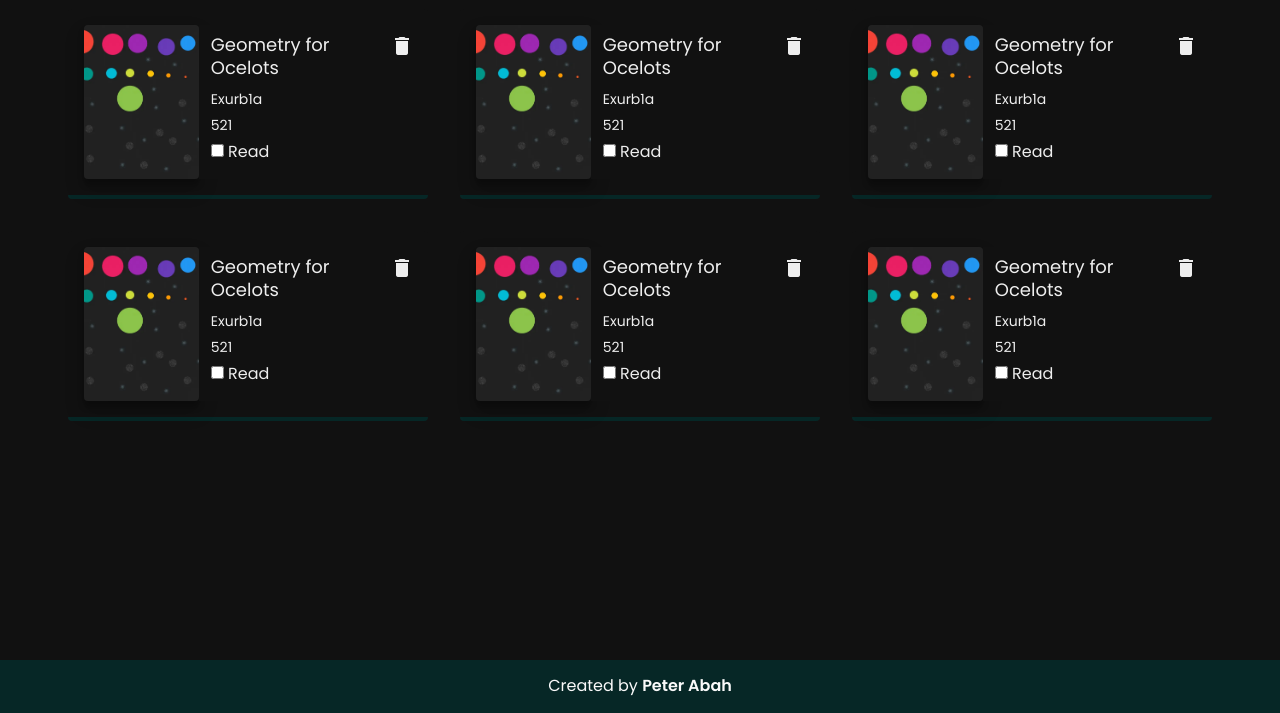
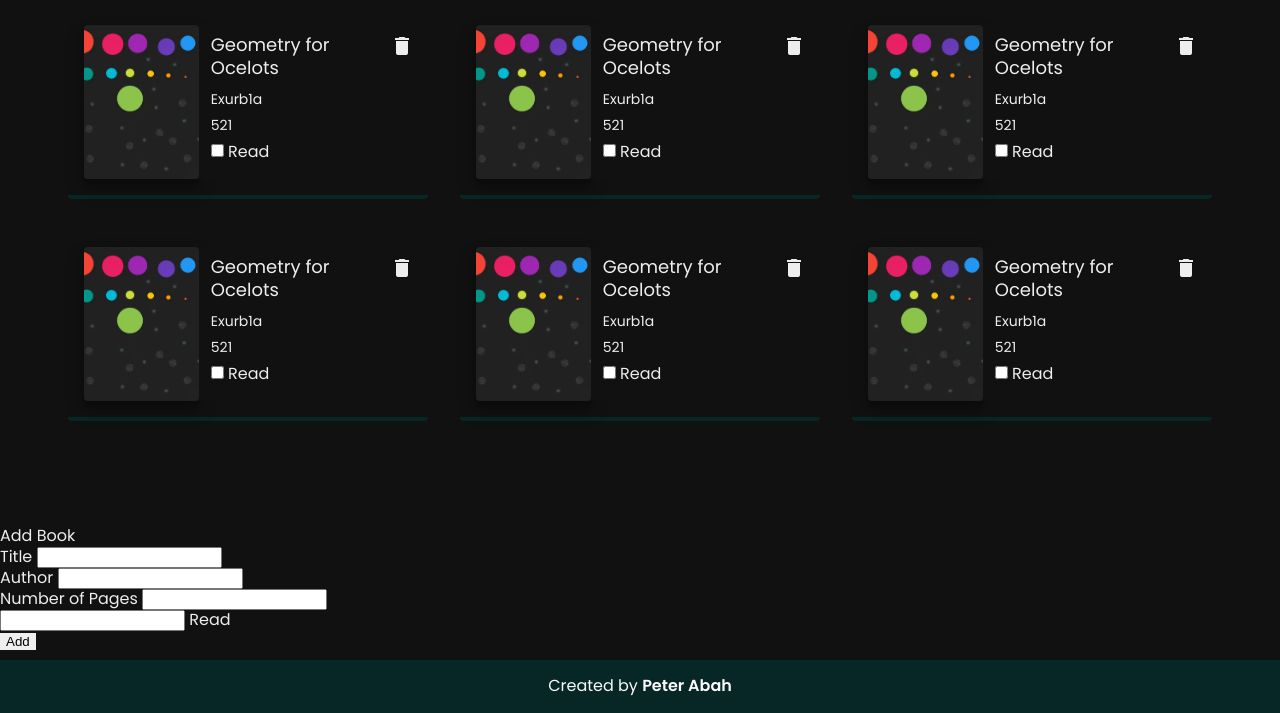
Before and after one commit to peter-abah/library, a website: page index.html in a window 1280 px wide. Shown: the part 87-800 px from the top of the page. Drawn offline with nearby package versions, Linux system fonts and the light colour scheme.

Commit message:
add markup for modal

```diff
--- a/index.html
+++ b/index.html
@@ -136,8 +136,35 @@
         <span class="material-icons">delete</span>
       </button>
     </div>
+  </main>
 
-  </main>
+  <div class="modal">
+    <h2 class="modal__title">Add Book</h2>
+
+    <form action="" class="modal__form">
+      <div class="modal__form__field">
+        <label class="modal__form__label" for="title">Title</label>
+        <input class="modal__form__input-text" id="title" type="text">
+      </div>
+
+      <div class="modal__form__field">
+        <label class="modal__form__label" for="author">Author</label>
+        <input class="modal__form__input-text" id="author" type="text">
+      </div>
+
+      <div class="modal__form__field">
+        <label class="modal__form__label" for="page-no">Number of Pages</label>
+        <input class="modal__form__input-number" id="page-no" type="number">
+      </div>
+
+      <div class="modal__form__field">
+        <input class="modal__form__input=text" id="status" type="text">
+        <label class="modal__form__label" for="for status">Read</label>
+      </div>
+
+      <button class="modal__form__btn" type="submit">Add</button>
+    </form>
+  </div>
 
   <footer class="footer">
     <p class="footer__contact">Created by <a class="footer__link" href="#">Peter Abah</a></p>
```
